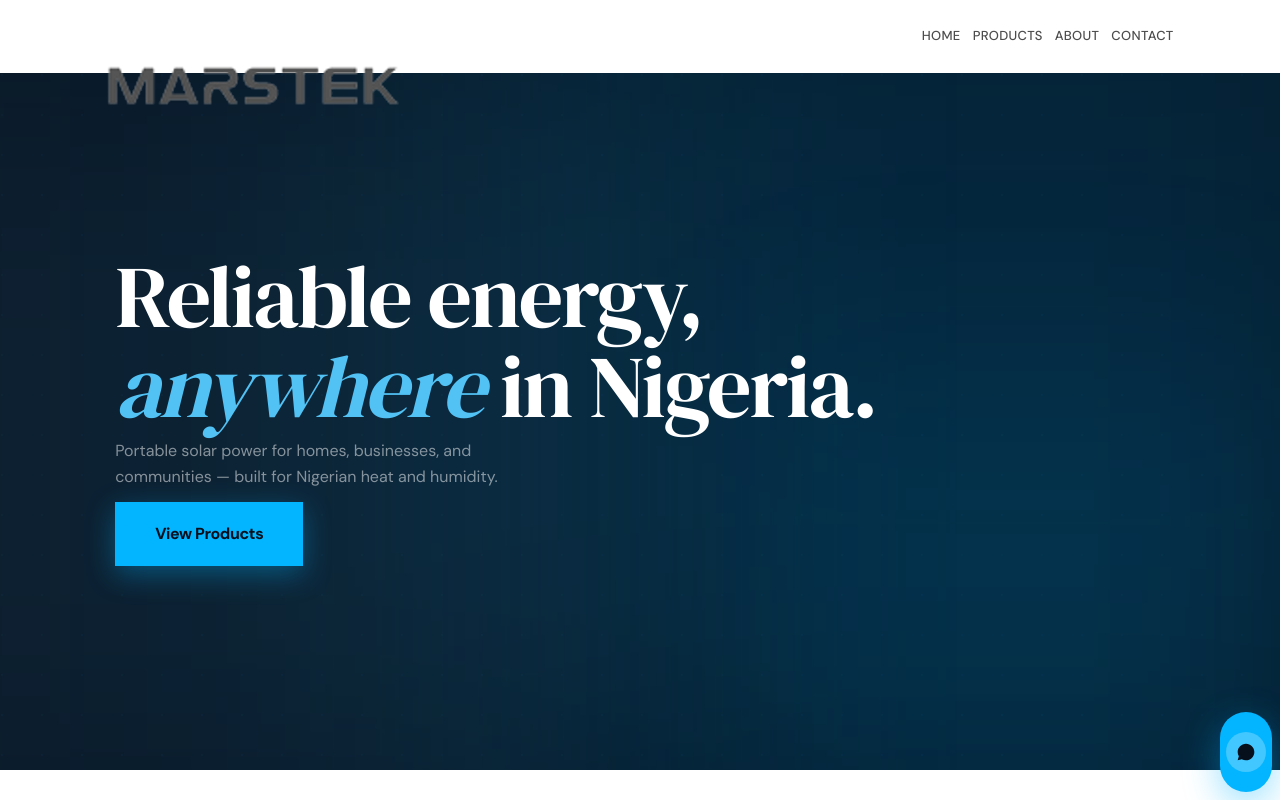
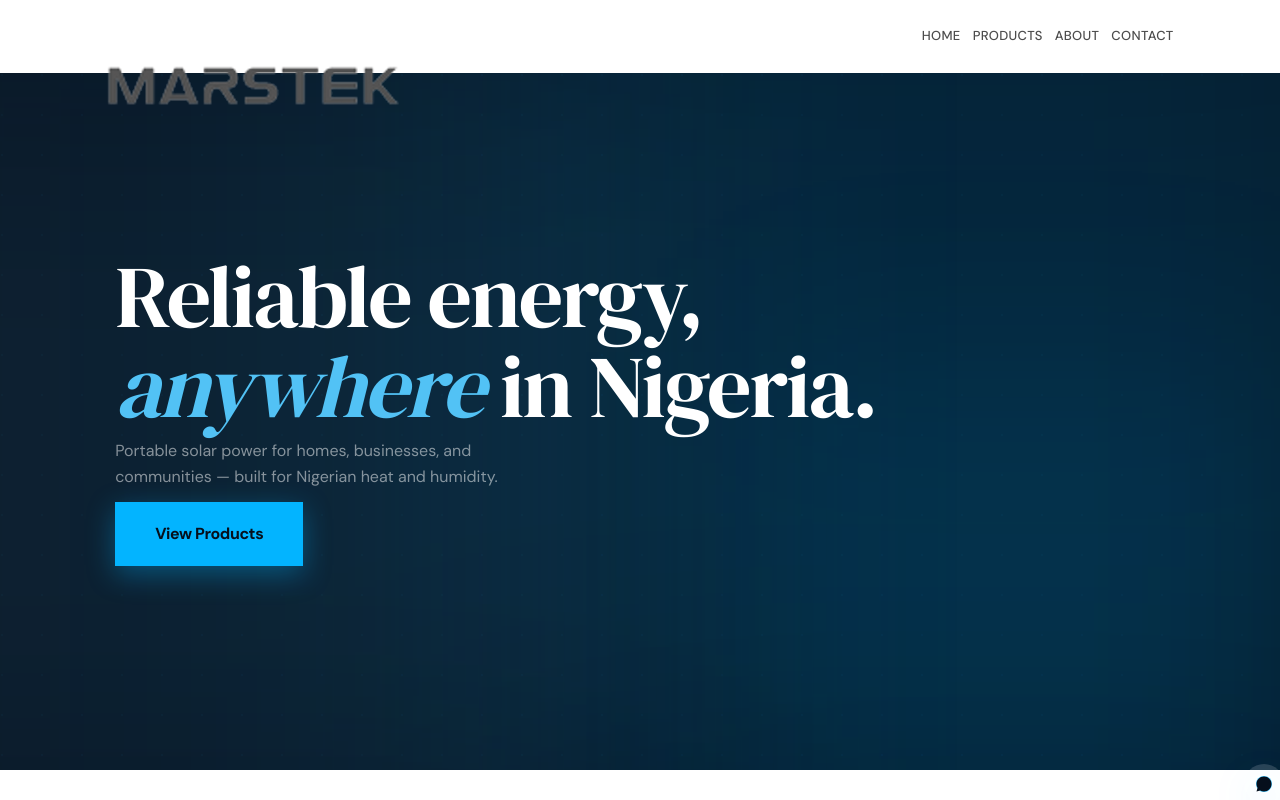
Before and after one commit to Tobithe3rd/Marstek-Nigeria-Site, a Next.js app: page / in a window 1280 px wide. Shown: the top 800 px of the page. Built offline with nearby package versions, Linux system fonts and the light colour scheme.

Commit message:
WhatsApp badge: pure circle (w-16 h-16 rounded-full) with glass effect; animated text reveal on hover using ease-premium transition
Uses Apple Liquid Glass material + design-taste motion rules (ease-out reveal via opacity + translate-x)

```diff
--- a/src/app/page.tsx
+++ b/src/app/page.tsx
@@ -165,20 +165,22 @@ export default function HomePage() {
         </div>
       </section>
 
-      {/* Floating WhatsApp badge — bottom right */}
+      {/* Floating WhatsApp circle badge — bottom right */}
       <a
         href="https://wa.me/2348000000000?text=Hello%2C%20I'm%20interested%20in%20Marstek%20products."
         target="_blank"
         rel="noopener noreferrer"
-        className="group fixed bottom-8 right-8 z-50 inline-flex items-center gap-3 bg-brand text-navy-deep px-6 py-5 rounded-full text-lg font-bold shadow-[0_12px_36px_rgba(3,180,255,0.4)] hover:shadow-[0_16px_48px_rgba(3,180,255,0.6)] hover:-translate-y-[4px] active:translate-y-0 transition-[transform,shadow] duration-300 ease-premium focus-visible:outline-none focus-visible:ring-2 focus-visible:ring-brand focus-visible:ring-offset-4"
+        className="group fixed bottom-8 right-8 z-50 w-16 h-16 flex items-center justify-center bg-brand/90 backdrop-blur-xl text-navy-deep rounded-full shadow-[0_12px_40px_rgba(3,180,255,0.35)] hover:shadow-[0_20px_60px_rgba(3,180,255,0.5)] hover:-translate-y-[4px] hover:scale-105 active:translate-y-0 transition-[transform,shadow,scale] duration-300 ease-premium focus-visible:outline-none focus-visible:ring-2 focus-visible:ring-brand focus-visible:ring-offset-4 overflow-visible"
         aria-label="Chat on WhatsApp with Marstek Nigeria"
       >
-        <span className="inline-flex items-center justify-center w-10 h-10 bg-white/25 rounded-full shrink-0">
-          <svg width="20" height="20" viewBox="0 0 24 24" fill="none" aria-hidden="true" className="text-navy-deep">
+        <span className="inline-flex items-center justify-center w-10 h-10 bg-white/15 rounded-full shrink-0 transition-transform duration-300 ease-premium group-hover:scale-110">
+          <svg width="18" height="18" viewBox="0 0 24 24" fill="none" aria-hidden="true" className="text-navy-deep">
             <path d="M12 2C6.48 2 2 6.48 2 12c0 1.89.52 3.66 1.43 5.16L2 22l4.93-1.28A9.96 9.96 0 0012 22c5.52 0 10-4.48 10-10S17.52 2 12 2z" fill="currentColor" />
           </svg>
         </span>
-        <span className="hidden max-w-0 overflow-hidden whitespace-nowrap group-hover:inline-block group-hover:max-w-[120px] group-hover:ml-2 transition-all duration-300 ease-premium text-base">WhatsApp</span>
+        <span className="absolute right-[72px] top-1/2 -translate-y-1/2 bg-brand text-navy-deep px-4 py-2 rounded-full text-sm font-bold whitespace-nowrap shadow-[0_8px_24px_rgba(3,180,255,0.25)] opacity-0 translate-x-2 group-hover:opacity-100 group-hover:translate-x-0 transition-[opacity,transform] duration-300 ease-premium pointer-events-none">
+          WhatsApp
+        </span>
       </a>
     </div>
   );
```
